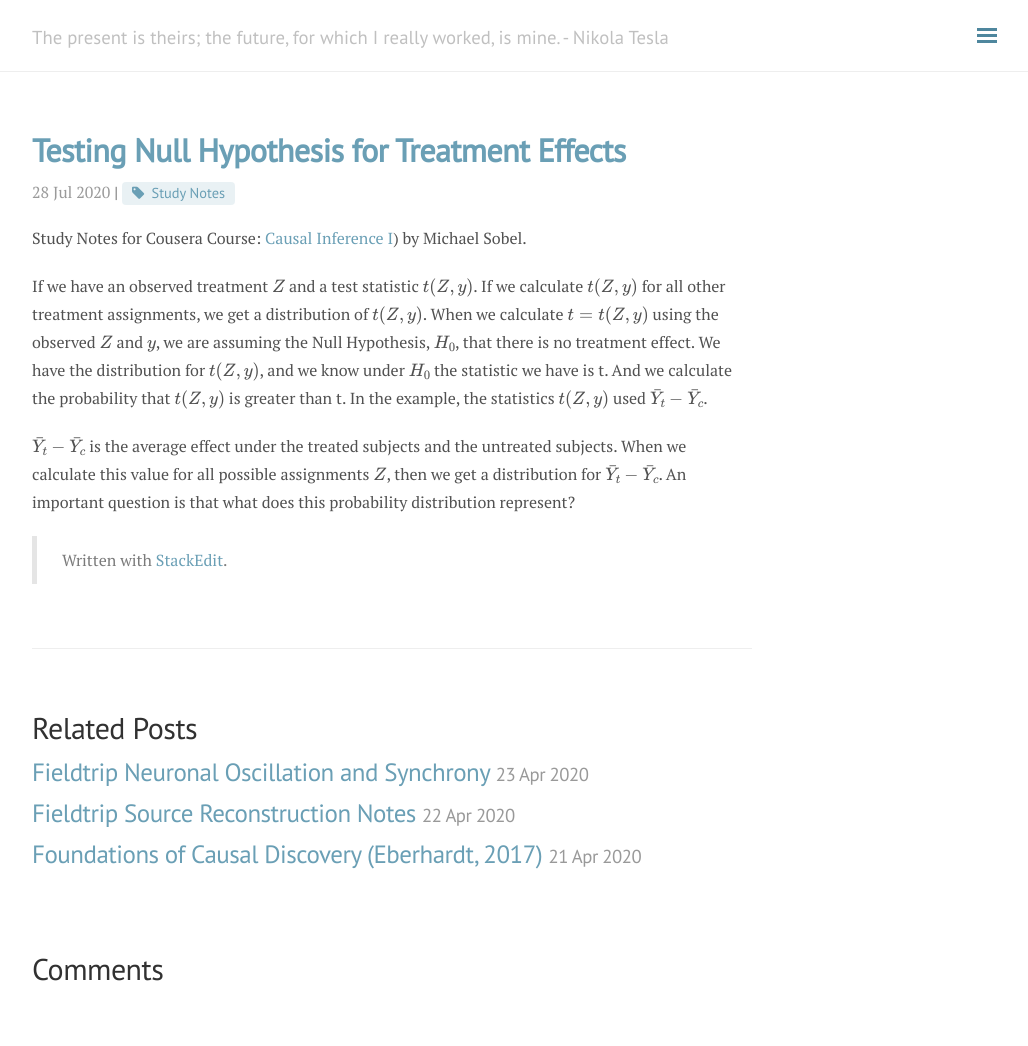
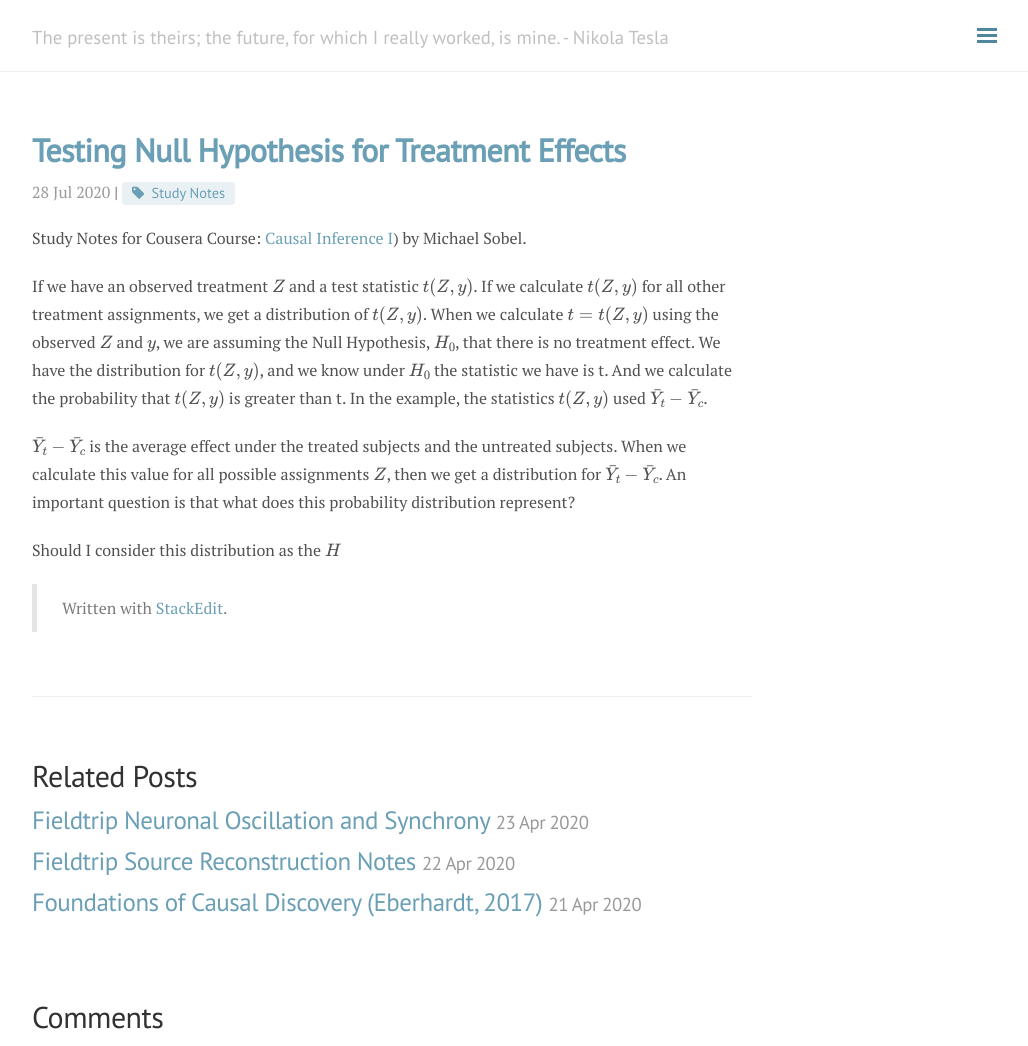
Before and after one commit to andylikescodes/andylikescodes.github.io, a Jekyll site: the page built from _posts/2020-07-28-Testing-Null-Hypothesis-For-Treatment-Effects.md, in a window 1280 px wide and 1046 px high. Shown: the whole window, without its empty margins (248-1276 px from the left). Built offline with Jekyll 4.4.1, drawn with Linux system fonts in a browser that asks for light colours; nearby versions of some CDN libraries; formulas are drawn with MathJax 3; comment, search, counter and statistics services are not loaded.

Commit message:
_posts/2020-07-28-Testing-Null-Hypothesis-For-Treatment-Effects.md updated from https://stackedit.io/

```diff
--- a/_posts/2020-07-28-Testing-Null-Hypothesis-For-Treatment-Effects.md
+++ b/_posts/2020-07-28-Testing-Null-Hypothesis-For-Treatment-Effects.md
@@ -11,11 +11,12 @@ If we have an observed treatment $Z$ and a test statistic $t(Z, y)$. If we calcu
 
 $\bar{Y}_t - \bar{Y}_c$ is the average effect under the treated subjects and the untreated subjects. When we calculate this value for all possible assignments $Z$, then we get a distribution for $\bar{Y}_t - \bar{Y}_c$. An important question is that what does this probability distribution represent?
 
-
+Should I consider this distribution as the $H$
 
 
 
 > Written with [StackEdit](https://stackedit.io/).
 <!--stackedit_data:
-eyJoaXN0b3J5IjpbLTYwNzk4MTYsLTIwNjk3MDg1NDVdfQ==
+eyJoaXN0b3J5IjpbLTEyMzI0NTcxOTIsLTIwNjk3MDg1NDVdfQ
+==
 -->
```
